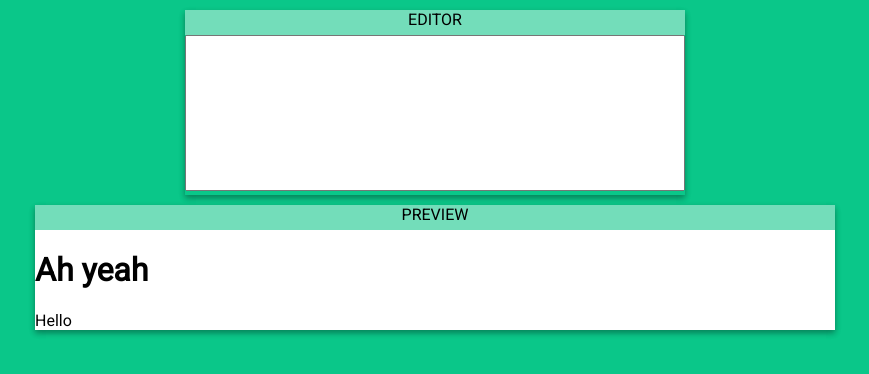
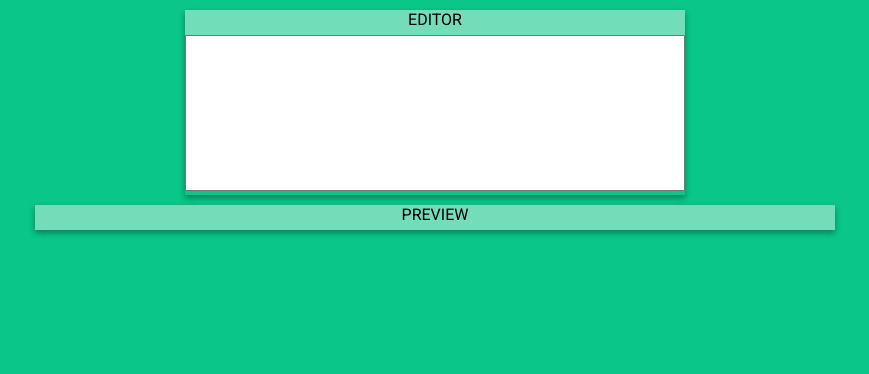
Before and after one commit to JosueMrt/markdown-previewer, a React (Create React App) app: page / in a window 1280 px wide. Shown: the top 374 px of the page, without its empty margins (205-1074 px from the left). Built offline with nearby package versions, Linux system fonts and the light colour scheme.

Commit message:
Installed marked.js and roughly implemented it

```diff
--- a/package.json
+++ b/package.json
@@ -6,6 +6,7 @@
     "@testing-library/jest-dom": "^4.2.4",
     "@testing-library/react": "^9.5.0",
     "@testing-library/user-event": "^7.2.1",
+    "marked": "^0.8.2",
     "react": "^16.13.1",
     "react-dom": "^16.13.1",
     "react-scripts": "3.4.1"
--- a/src/App.js
+++ b/src/App.js
@@ -1,23 +1,32 @@
 import React from 'react';
 import './App.css';
+import marked from 'marked';
+
 
 class App extends React.Component {
   constructor(props) {
     super(props);
-    this.state = {  }
+    this.state = {
+      input: ``
+    }
+    this.handleChange = this.handleChange.bind(this)
+  }
+  handleChange(event) {
+    this.setState({
+      input: event.target.value
+    })
   }
   render() {
     return (
       <div className="App">
         <div id="editor-container">
           <div id="editor-header" className="box-header"><p>EDITOR</p></div>
-          <textarea id="editor" cols="30" rows="10"></textarea>
+          <textarea id="editor" cols="30" rows="10" onChange={this.handleChange}></textarea>
         </div>
         <div id="preview-container">
           <div id="preview-header" className="box-header"><p>PREVIEW</p></div>
           <div id="preview">
-            <h1>Ah yeah</h1>
-            <p>Hello</p>
+            <div dangerouslySetInnerHTML={{__html:marked(this.state.input)}}></div>
           </div>
         </div>
       </div>
```
Also changed, not shown: 1 other file (tests, documents, lock files or other folders).
